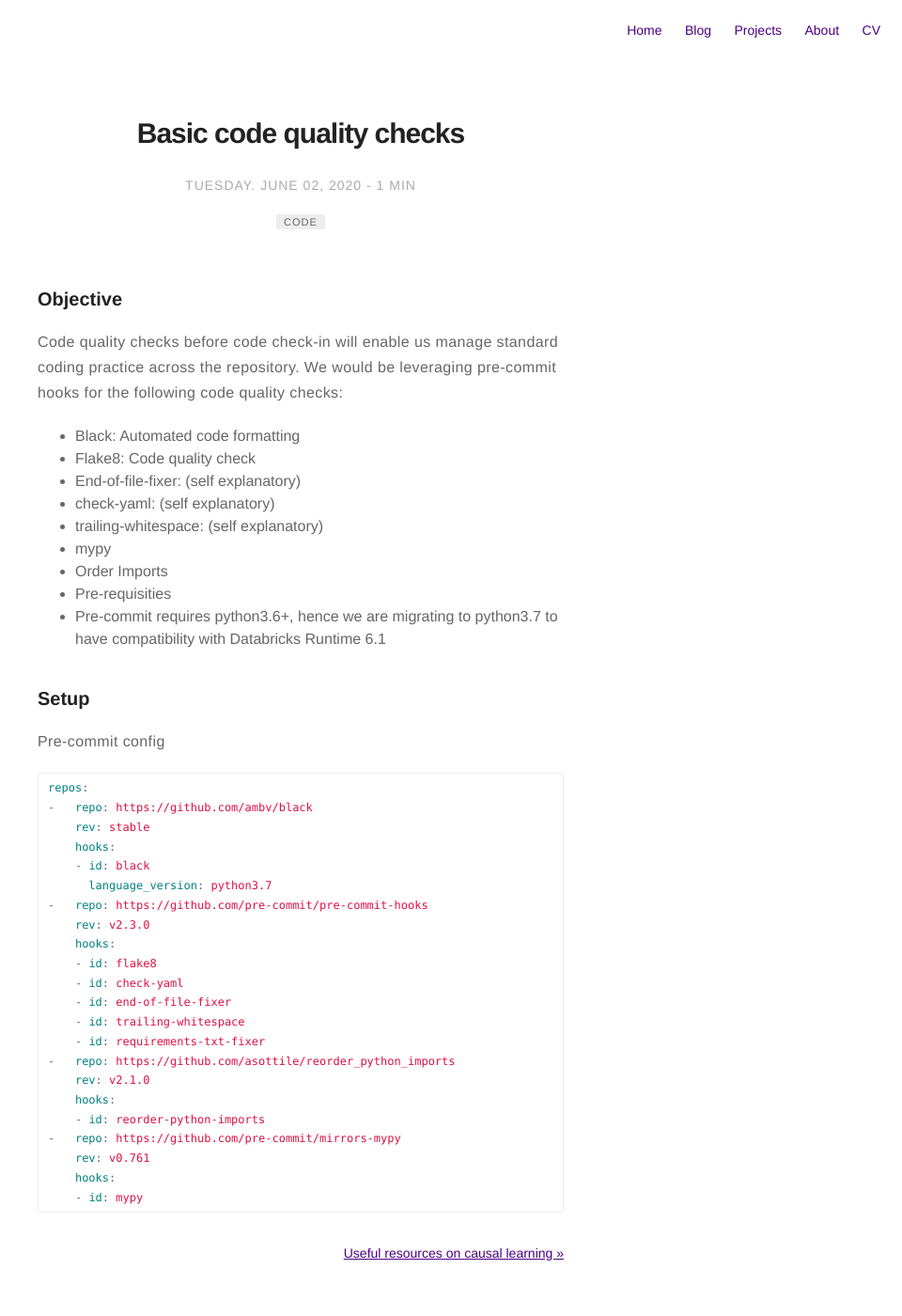
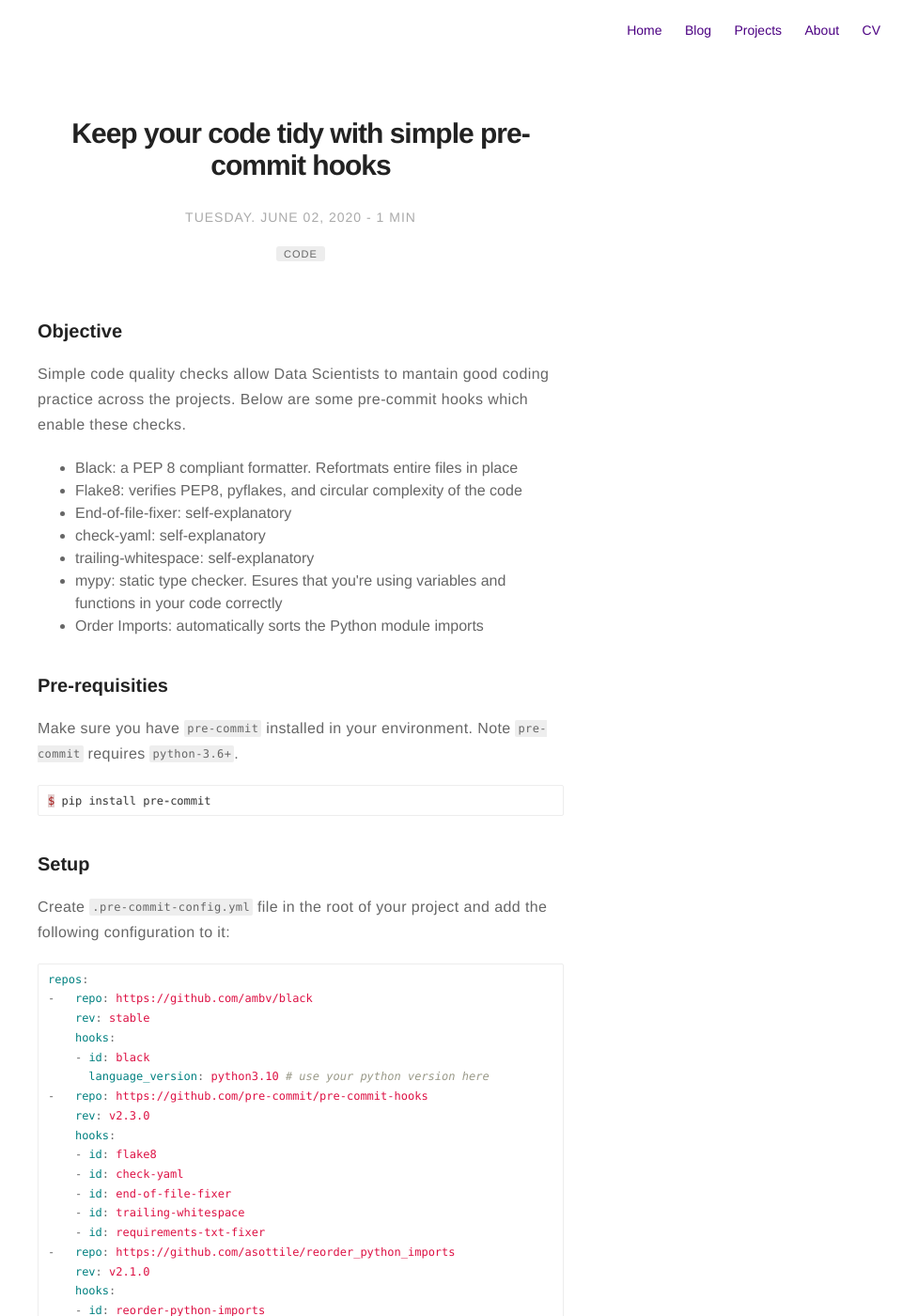
Before and after one commit to vikoliinyk/vikoliinyk.github.io, a Jekyll site: the page built from _posts/2020-06-02-code-quality-checks.markdown, in a window 1280 px wide and 1400 px high. Shown: the whole window at 94% size, without its empty margins (320-1280 px from the left). Built offline with Jekyll 4.4.1, drawn with Linux system fonts in a browser that asks for light colours; nearby versions of some CDN libraries; comment, search, counter and statistics services are not loaded; some of the changed text lies outside the part shown.

Commit message:
Update blog posts

````diff
--- a/_posts/2020-06-02-code-quality-checks.markdown
+++ b/_posts/2020-06-02-code-quality-checks.markdown
@@ -1,5 +1,5 @@
 ---
-title: "Basic code quality checks"
+title: "Keep your code tidy with simple pre-commit hooks"
 layout: post
 date: 2020-06-02 10:10
 <!-- image: /assets/images/markdown.jpg -->
@@ -9,26 +9,31 @@ tag:
 star: false
 category: blog
 author: viktoriiaoliinyk
-description: Introduction to fair and ethical AI
+description: Guidance on basic code quality checks for Data Scientists
 ---
 ### Objective
-Code quality checks before code check-in will enable us manage standard coding practice across the repository.
-We would be leveraging pre-commit hooks for the following code quality checks:
+Simple code quality checks allow Data Scientists to mantain good coding practice across the projects.
+Below are some pre-commit hooks which enable these checks.
 
 <ul>
-    <li>Black: Automated code formatting</li>
-    <li>Flake8: Code quality check</li>
-    <li>End-of-file-fixer: (self explanatory)</li>
-    <li>check-yaml: (self explanatory)</li>
-    <li>trailing-whitespace: (self explanatory)</li>
-    <li>mypy</li>
-    <li>Order Imports</li>
-    <li>Pre-requisities</li>
-    <li>Pre-commit requires python3.6+, hence we are migrating to python3.7 to have compatibility with Databricks Runtime 6.1</li>
+    <li><b>Black:</b> a PEP 8 compliant formatter. Refortmats entire files in place</li>
+    <li><b>Flake8:</b> verifies PEP8, pyflakes, and circular complexity of the code</li>
+    <li><b>End-of-file-fixer:</b> self-explanatory</li>
+    <li><b>check-yaml:</b> self-explanatory</li>
+    <li><b>trailing-whitespace:</b> self-explanatory</li>
+    <li><b>mypy:</b> static type checker. Esures that you're using variables and functions in your code correctly</li>
+    <li><b>Order Imports:</b> automatically sorts the Python module imports</li>
 </ul>
 
+### Pre-requisities
+Make sure you have `pre-commit` installed in your environment. Note `pre-commit` requires `python-3.6+`.
+
+```python
+$ pip install pre-commit
+```
+
 ### Setup
-Pre-commit config
+Create `.pre-commit-config.yml` file in the root of your project and add the following configuration to it:
 
 ```yml
 repos:
@@ -36,7 +41,7 @@ repos:
     rev: stable
     hooks:
     - id: black
-      language_version: python3.7
+      language_version: python3.10 # use your python version here
 -   repo: https://github.com/pre-commit/pre-commit-hooks
     rev: v2.3.0
     hooks:
@@ -54,3 +59,9 @@ repos:
     hooks:
     - id: mypy
 ```
+
+### How to run it
+Once you have the pre-commit framework installed and your `.pre-commit-config.yml` file is ready, run `pre-commit install` at the source directory to set up the hooks specified in your configuration file.
+
+Post installation, pre-commit will run automatically on `git commit`.
+Please rectify all code quality issues reported by `flake8`. Others will auto-correct your code.
````
Also changed, not shown: _posts/2020-05-28-counterfactuals-with-scm.markdown (deleted, +0 -27 lines), _posts/2021-08-19-useful-ds-resources.markdown (deleted, +0 -25 lines), _posts/2021-08-19-useful-resources-causality.markdown (added, +42 -0 lines), _posts/2023-07-25-explainable-models-with-gams.markdown (+5 -8 lines), _posts/2023-08-30-cycle-of-ml.markdown (+3 -7 lines), assets/images/jekyll-logo-light-solid.png (deleted).
